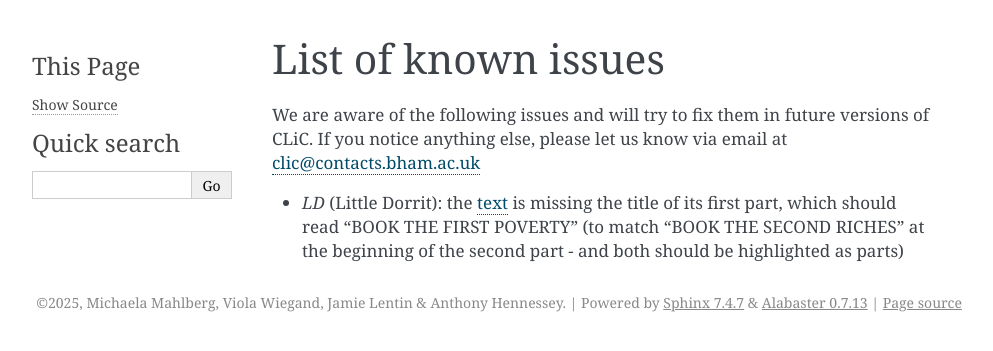
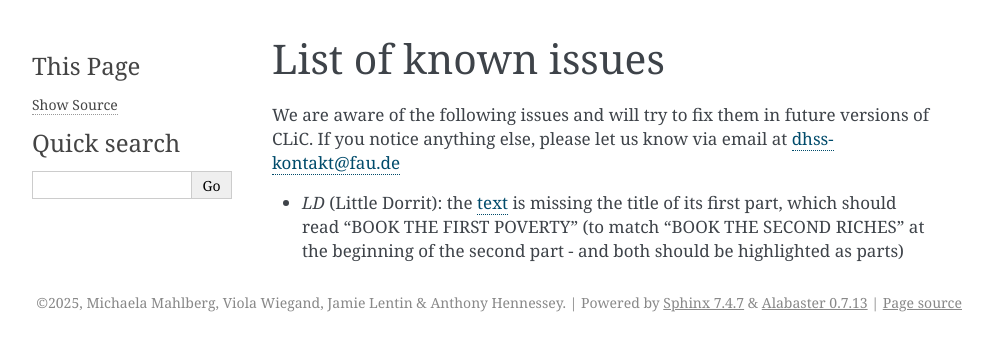
Before and after one commit to mahlberg-lab/clic, a Sphinx documentation site: the page built from docs/known-issues.rst, in a window 1280 px wide. Shown: the top 351 px of the page, without its empty margins (148-1141 px from the left). Built offline with Sphinx 7.4.7, drawn with Linux system fonts in a browser that asks for light colours; pages that are not in the unit, such as notebooks, are missing from menus; the version number could not be read and is left out.

Commit message:
Update known-issues.rst

```diff
--- a/docs/known-issues.rst
+++ b/docs/known-issues.rst
@@ -2,6 +2,6 @@ List of known issues
 ====================
 
 We are aware of the following issues and will try to fix them in future versions of CLiC.
-If you notice anything else, please let us know via email at `clic@contacts.bham.ac.uk <mailto:clic@contacts.bham.ac.uk>`_
+If you notice anything else, please let us know via email at `dhss-kontakt@fau.de <mailto:dhss-kontakt@fau.de>`_
 
 * `LD` (Little Dorrit): the `text <https://github.com/mahlberg-lab/corpora/blob/master/DNov/LD.txt>`_ is missing the title of its first part, which should read "BOOK THE FIRST POVERTY" (to match "BOOK THE SECOND RICHES" at the beginning of the second part - and both should be highlighted as parts)
```
